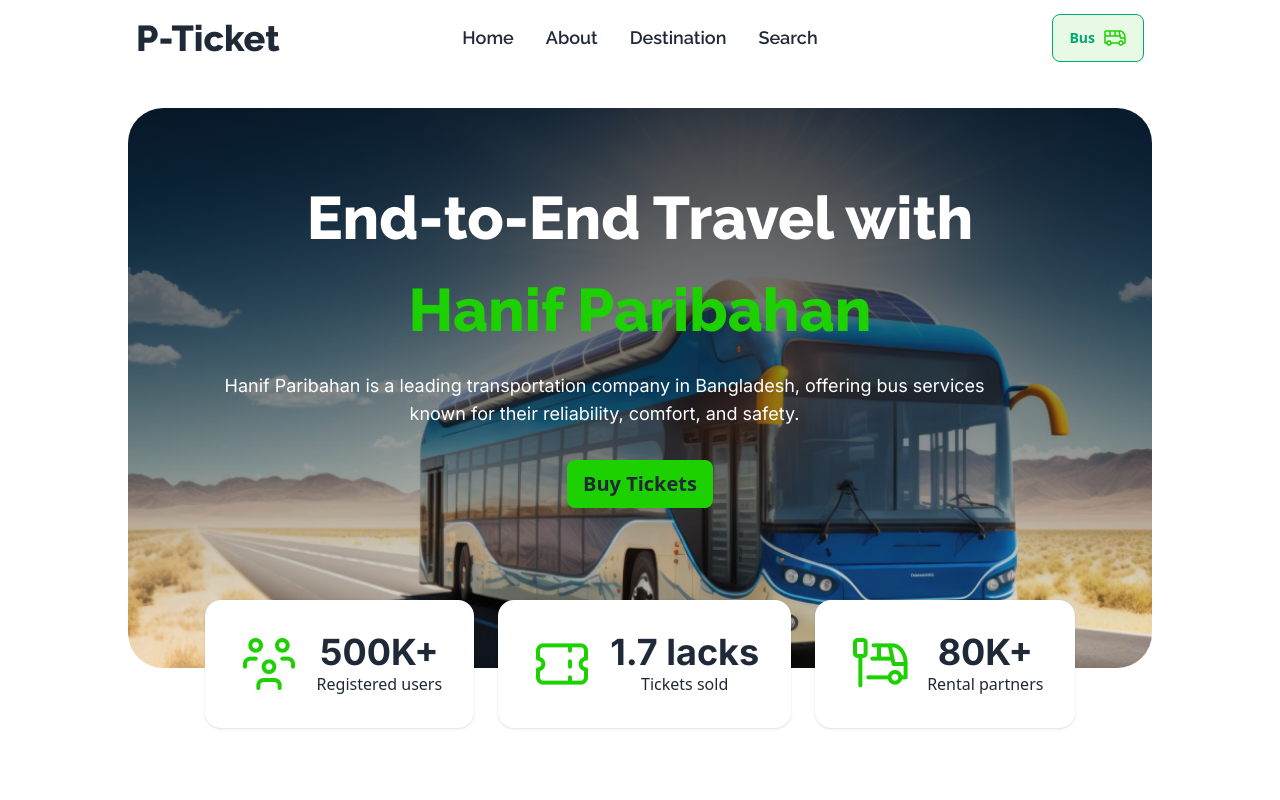
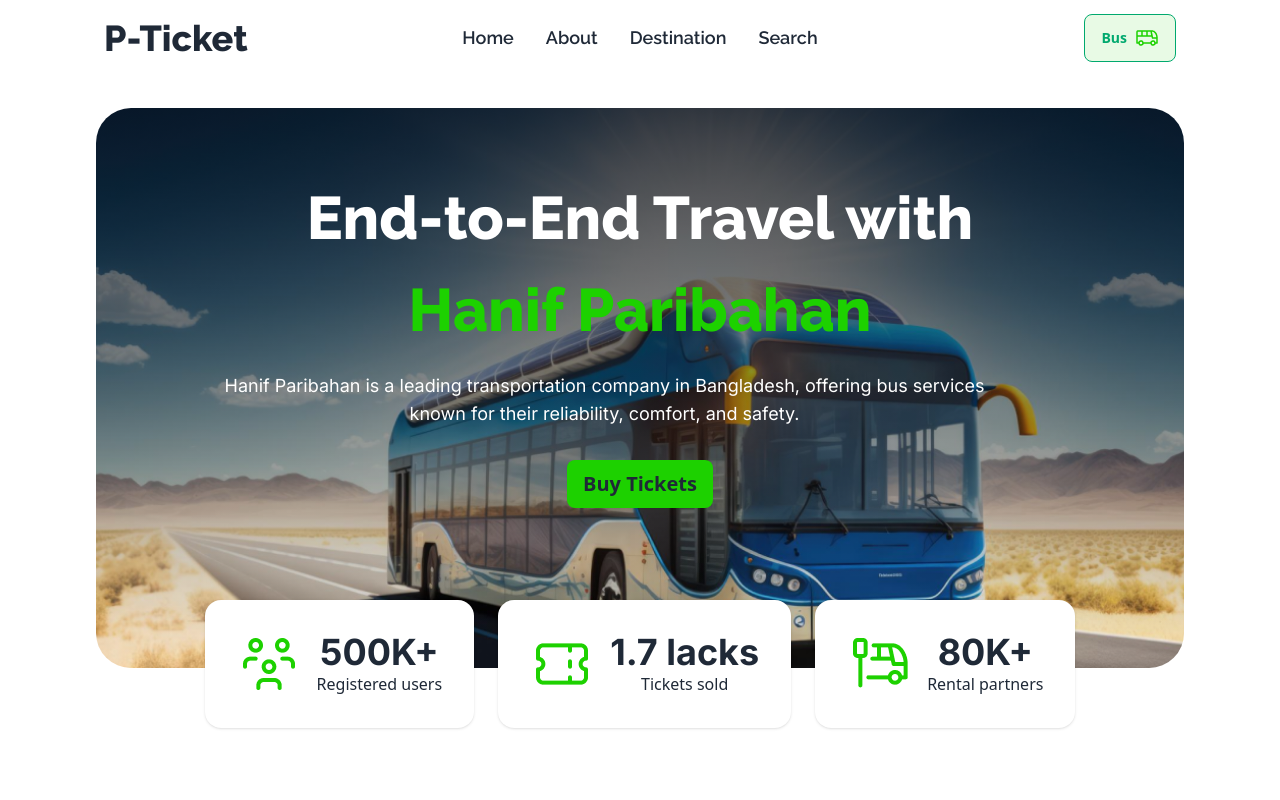
Before and after one commit to raselmonitor/assignment-5, a plain HTML site: page index.html in a window 1280 px wide. Shown: the top 800 px of the page. Drawn offline with nearby package versions, Linux system fonts and the light colour scheme.

Commit message:
header section edit

```diff
--- a/index.html
+++ b/index.html
@@ -15,7 +15,7 @@
 </head>
 
 <body>
-    <header class="container mx-auto lg:px-32 space-y-8">
+    <header class="container mx-auto lg:px-24 space-y-8">
         <!-- navbar section -->
         <nav>
             <div class="navbar bg-base-100">
```
